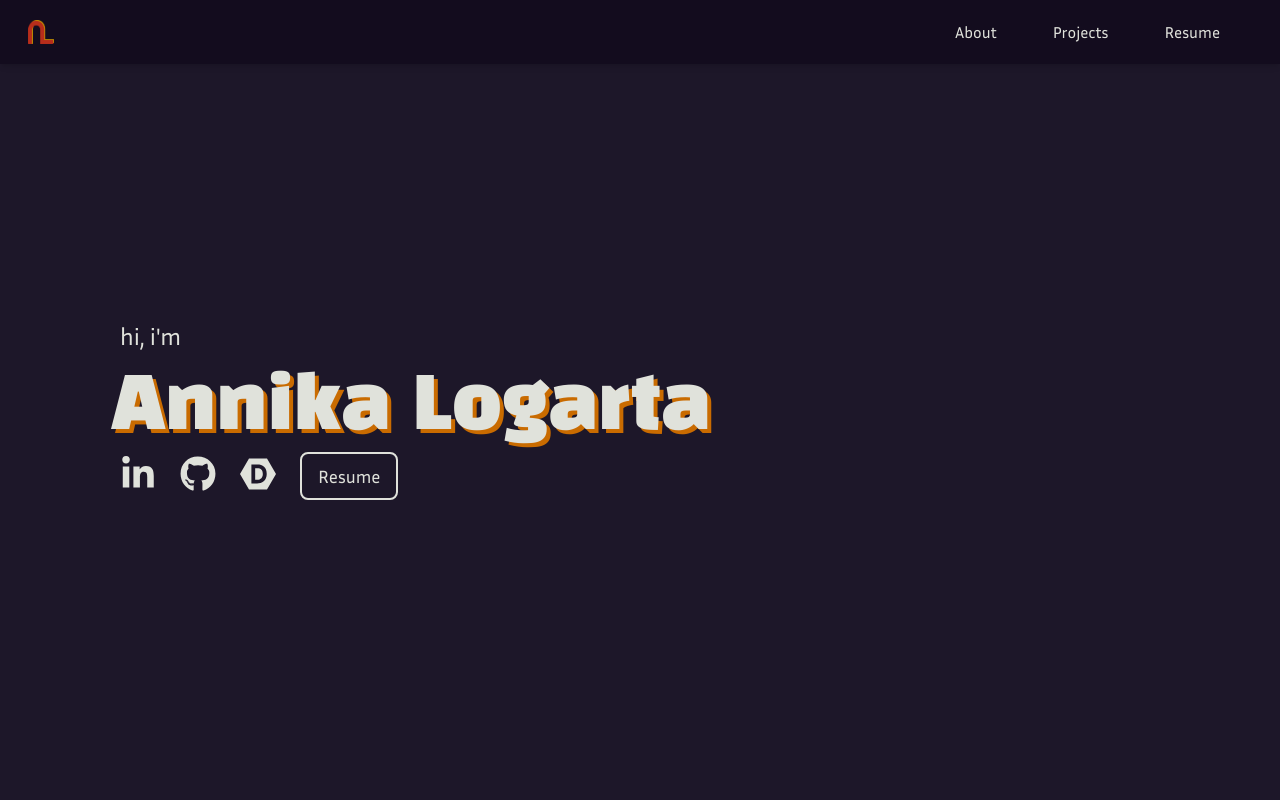
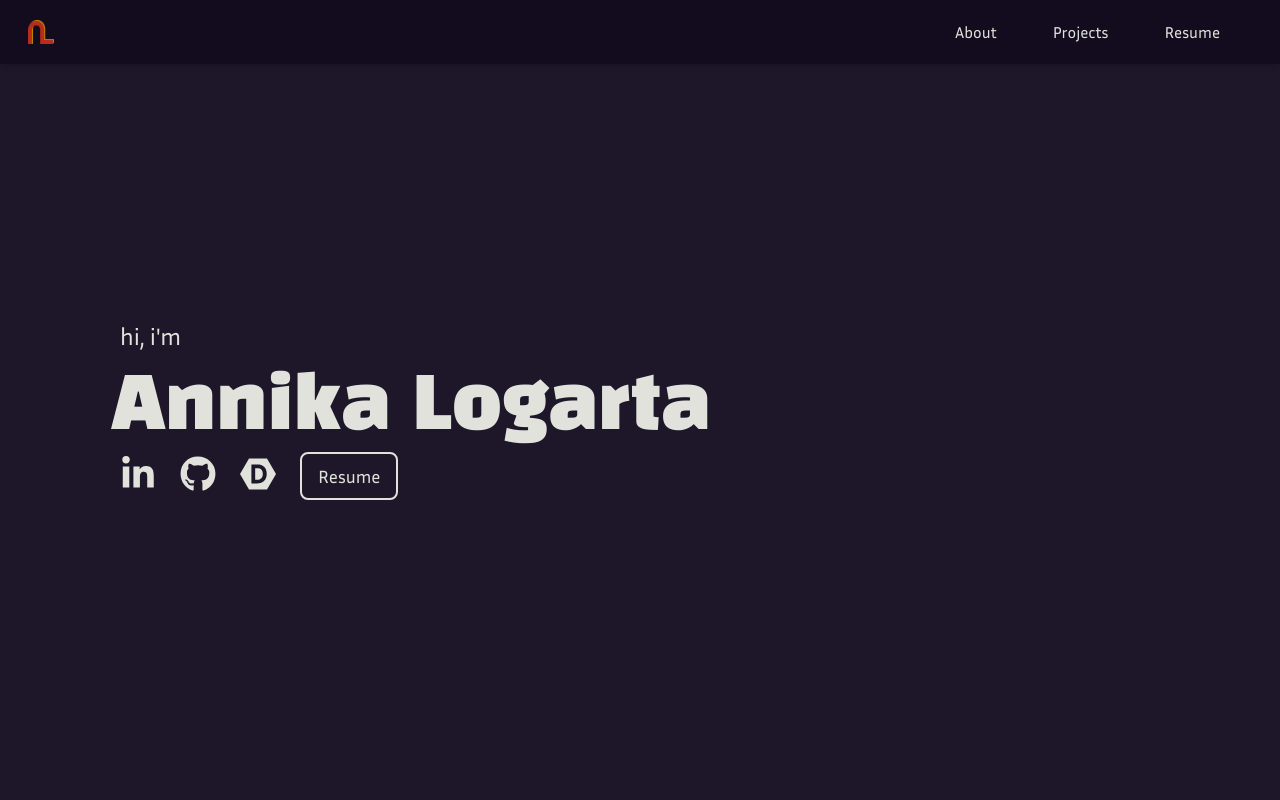
Before and after one commit to annikalogarta/personal-website, a React (Vite) app: page / in a window 1280 px wide. Shown: the top 800 px of the page. Built offline with nearby package versions, Linux system fonts and the light colour scheme; the HTML template or start-up script is replaced by a standard one.

Commit message:
repositioning elements

```diff
--- a/src/App.css
+++ b/src/App.css
@@ -15,6 +15,8 @@
   font-family: BlackHanSans;
 }
 
-.text-shadow-orange {
-  text-shadow: 4px 4px #c96b00;
+.anchor {
+  display: block;
+  padding-top: 13rem;
+  margin-top: -13rem;
 }
--- a/src/pages/About.jsx
+++ b/src/pages/About.jsx
@@ -3,8 +3,10 @@ import Headshot from "../assets/headshot.jpg"
 export default function About() {
     return (
         <>
-        <div id="about" className="text-white mb-96 sm:px-12 px-6 sm:py-16 py-10 max-w-[85rem] mx-auto">
-        <img src={ Headshot } alt="headshot" className="h-96 md:float-right md:mx-4 lg:mx-20" />
+
+        <div className="text-white mb-96 sm:px-12 px-6 sm:py-16 py-10 max-w-[85rem] mx-auto">
+        <a id="about" class="anchor"></a>
+        <img src={ Headshot } alt="headshot" className="h-96 mb-8 md:float-right md:mx-4 lg:mx-20" />
             <h2 className="text-white text-5xl  text-BlackHanSans mb-2">about me :&#41;</h2>
 
             <div className="my-3 ml-4 space-y-2 text-lg">
--- a/src/pages/Home.jsx
+++ b/src/pages/Home.jsx
@@ -13,7 +13,7 @@ export default function Home() {
                 <p className="text-2xl pb-3 px-2">hi, i'm</p>
                 <h1 className="text-white text-shadow-orange text-7xl pt-2 text-BlackHanSans mb-3">Annika Logarta</h1>
                 <ul className="flex space-x-6 px-2 text-4xl mt-1">
-                    <li className="hover:text-orange duration-300"><a href="https://www.linkedin.com/in/annikalogarta/" target="_blank" rel="noopener noreferrer"><FaLinkedinIn /></a></li>
+                    <li className="icon-shadow hover:text-orange duration-300"><a href="https://www.linkedin.com/in/annikalogarta/" target="_blank" rel="noopener noreferrer"><FaLinkedinIn /></a></li>
                     <li className="hover:text-orange duration-300"><a href="https://github.com/annikalogarta" target="_blank" rel="noopener noreferrer"><FaGithub /></a></li>
                     <li className="hover:text-orange duration-300"><a href="https://devpost.com/annikalogarta" target="_blank" rel="noopener noreferrer"><SiDevpost /></a></li>
                     <li><button type="button" className="bg-transparent border-2 rounded-lg mt-[-0.25em] py-2 px-4 text-lg float-right hover:text-orange hover:border-orange duration-300"><a href={ Pdf } target="_blank" rel="noopener noreferrer">Resume</a></button></li>
--- a/src/pages/Projects.jsx
+++ b/src/pages/Projects.jsx
@@ -3,7 +3,8 @@ import ProjectCard from "../components/ProjectCard"
 export default function Projects() {
     return(
         <>
-        <div id="projects" className="text-white mb-96 sm:px-12 px-6 sm:py-16 py-10 max-w-[85rem] mx-auto">
+        <div className="text-white mb-96 sm:px-12 px-6 sm:py-16 py-10 max-w-[85rem] mx-auto">
+            <a id="projects" class="anchor"></a>
             <h2 className="text-white text-5xl  text-BlackHanSans mb-2">projects</h2>
 
             <div className="my-3 ml-4 space-y-2 text-lg">
```
